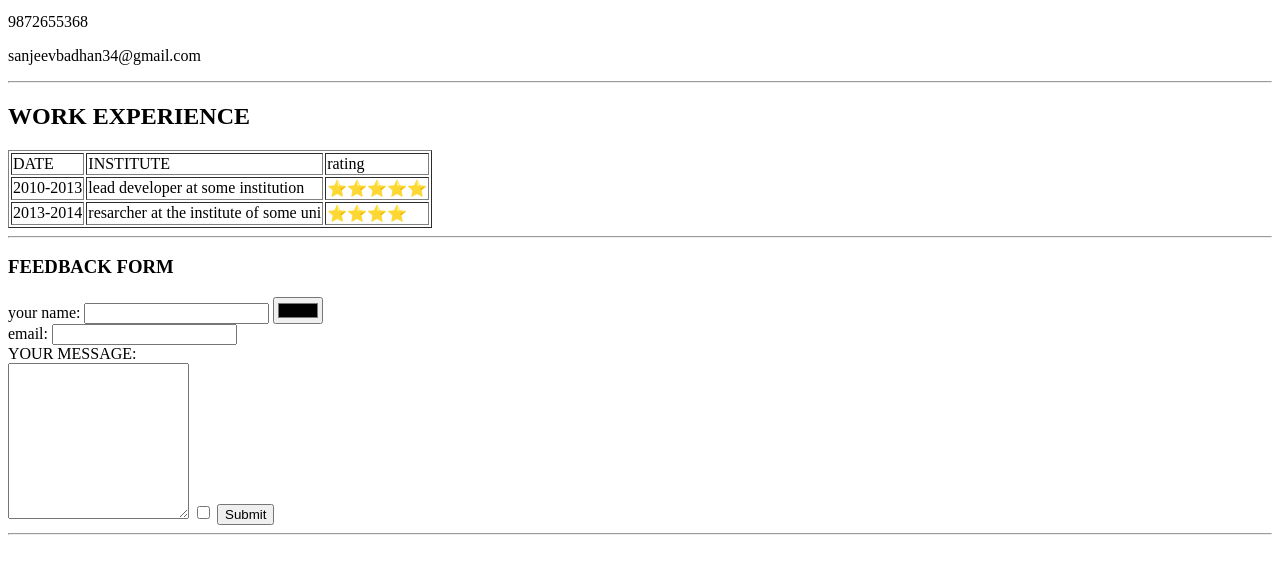
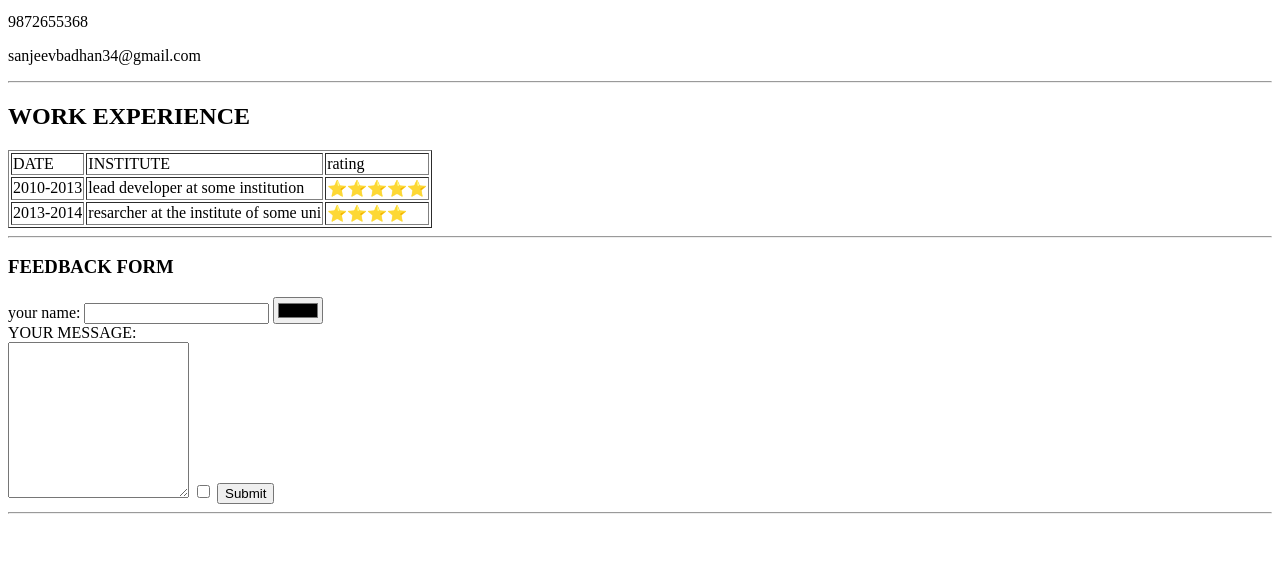
Before and after one commit to sanjeev5254/cv, a plain HTML site: page CONTACT INFO.html in a window 1280 px wide. Shown: the part 101-674 px from the top of the page. Drawn offline with Linux system fonts and the light colour scheme.

Commit message:
Update CONTACT INFO.html

```diff
--- a/CONTACT INFO.html
+++ b/CONTACT INFO.html
@@ -38,8 +38,8 @@
         <input type="text" name="yourname" value="">
         <input type="color" name="" value=""><br>
         <!-- <label>Do you want to sign up with email</label><br> -->
-        <label>email:</label>
-        <input type="email" name="yourEmail" value=""><br>
+        <!--<label>email:</label> -->
+        <!--<input type="email" name="yourEmail" value=""><br> -->
         <!-- <label>password:</label> -->
         <!-- <input type="password" name="" value=""> -->
         <label>YOUR MESSAGE:</label><br>
```
